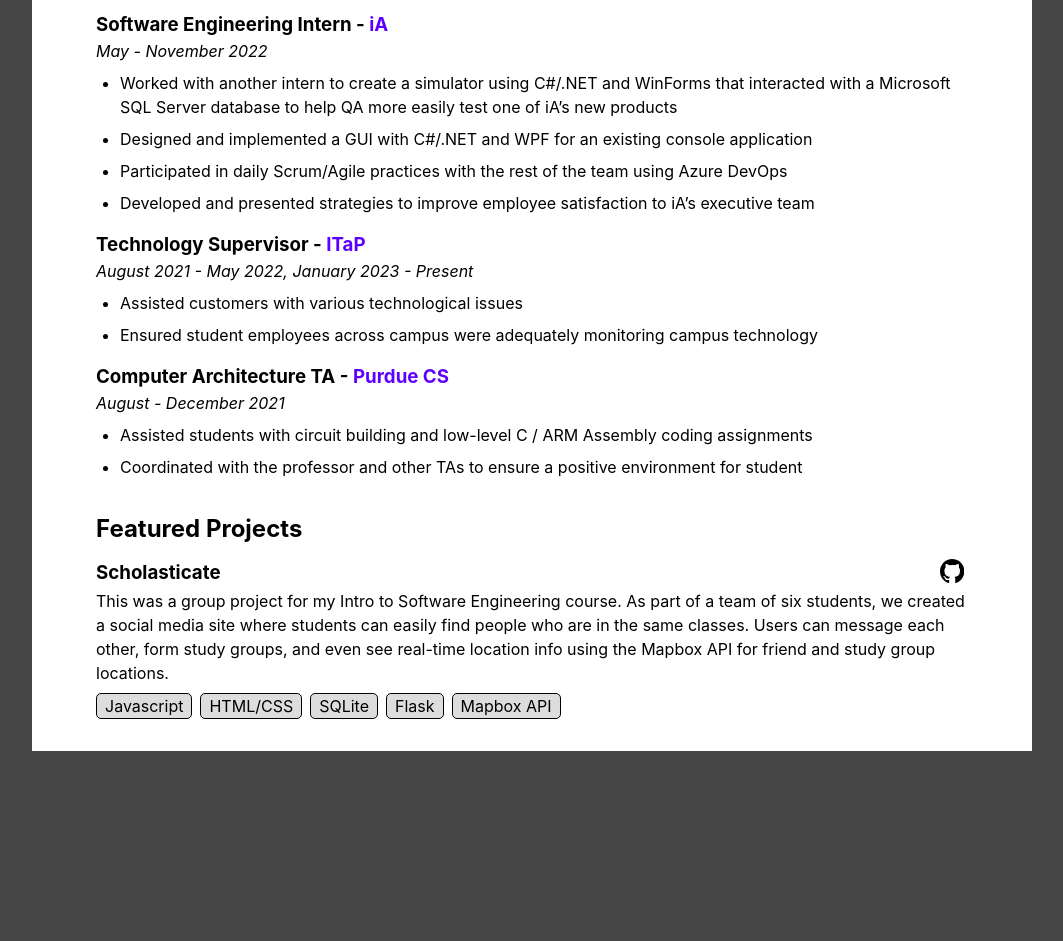
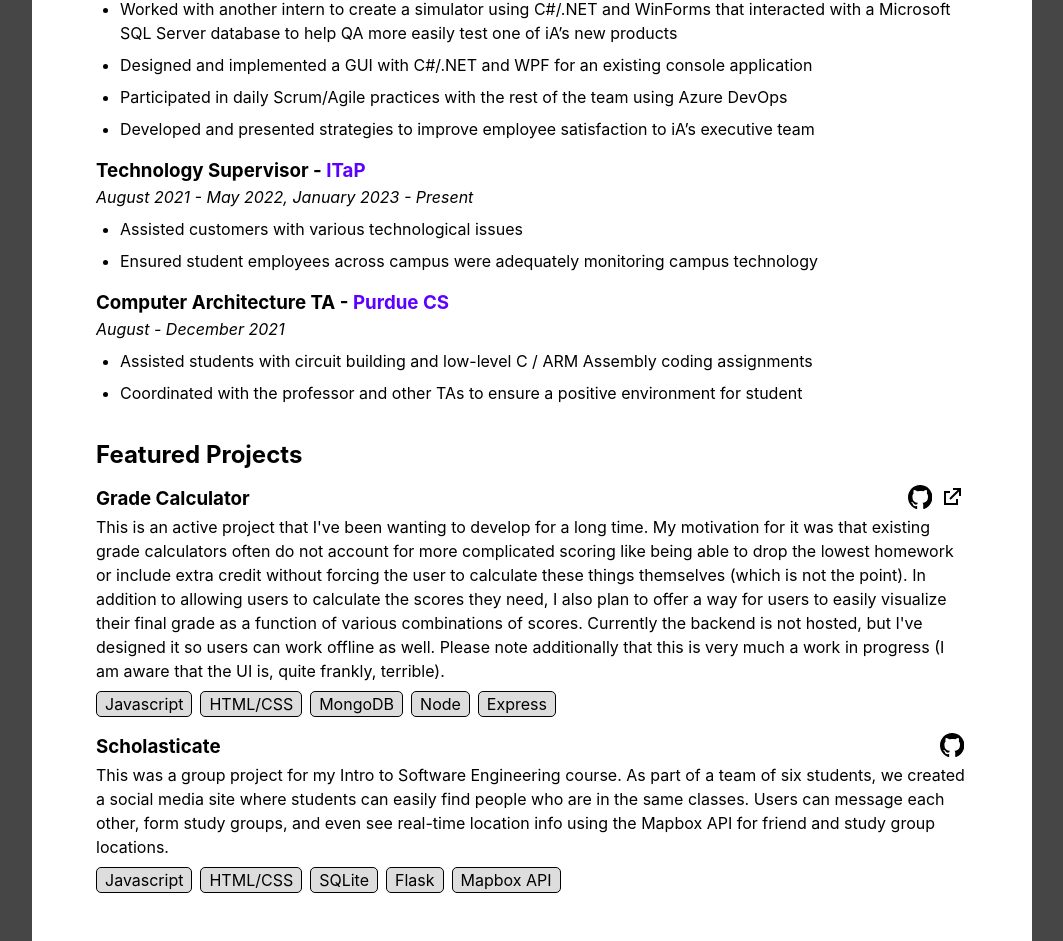
Before and after one commit to colstonstreit/site, a React (Create React App) app: page /#/ in a window 1280 px wide. Shown: the part 461-1402 px from the top of the page, without its empty margins (108-1171 px from the left). Before the commit the page ends 1212 px from the top, so only its background shows below. Built offline with nearby package versions, Linux system fonts and the light colour scheme.

Commit message:
Added grade calculator link

```diff
--- a/public/index.html
+++ b/public/index.html
@@ -10,7 +10,6 @@
       author="Colston Streit"
       keywords="Colston Streit Software Engineer Portfolio"
     />
-    <link rel="apple-touch-icon" href="%PUBLIC_URL%/logo192.png" />
     <!--
       manifest.json provides metadata used when your web app is installed on a
       user's mobile device or desktop. See https://developers.google.com/web/fundamentals/web-app-manifest/
--- a/src/Home.jsx
+++ b/src/Home.jsx
@@ -1,126 +1,194 @@
-import React from 'react';
-import { GitHubIcon } from './Icons';
+import React from "react";
+import { GitHubIcon, SeeLiveIcon } from "./Icons";
 
-function LinkButton({text, link}) {
-  return <button onClick={() => { window.open(link, '_blank'); return false; }}>{text}</button>
+function LinkButton({ text, link }) {
+  return (
+    <button
+      onClick={() => {
+        window.open(link, "_blank");
+        return false;
+      }}
+    >
+      {text}
+    </button>
+  );
 }
 
 function About() {
-  return <>
-    <section className='about'>
+  return (
+    <>
+      <section className="about">
         <h2>About Me</h2>
         <p>Hi! My name is Colston Streit, and I am a software engineer.</p>
         <p>
-        I am currently a senior at Purdue University, where I am majoring in Computer Science and Mathematics, with concentrations in Software Engineering, Systems Software, Security, Algorithmic Foundations, and Computational Science and Engineering. I am also minoring in Statistics, Biological Sciences, and Psychology.
+          I am currently a senior at Purdue University, where I am majoring in Computer Science and Mathematics, with
+          concentrations in Software Engineering, Systems Software, Security, Algorithmic Foundations, and Computational
+          Science and Engineering. I am also minoring in Statistics, Biological Sciences, and Psychology.
         </p>
         <p>
-        I have specialized in backend work in both my work experiences and school projects, but I am actively working on improving my frontend skills. I am currently looking for a position for after I graduate in May 2023.
+          I have specialized in backend work in both my work experiences and school projects, but I am actively working
+          on improving my frontend skills. I am currently looking for a position for after I graduate in May 2023.
         </p>
-      <div className='linkButtons'>
-        <LinkButton text="See My Resume" link="https://drive.google.com/file/d/1L7RFFOuvD2Uw1KL0K6oA8j5kxQZol2tn/view?usp=share_link"/>
-        <LinkButton text="See My Transcript" link="https://drive.google.com/file/d/1f7s7ZzVjoKKtCFHsQIxFUprbOt3pinDP/view?usp=share_link" />
+        <div className="linkButtons">
+          <LinkButton
+            text="See My Resume"
+            link="https://drive.google.com/file/d/1L7RFFOuvD2Uw1KL0K6oA8j5kxQZol2tn/view?usp=share_link"
+          />
+          <LinkButton
+            text="See My Transcript"
+            link="https://drive.google.com/file/d/1f7s7ZzVjoKKtCFHsQIxFUprbOt3pinDP/view?usp=share_link"
+          />
         </div>
       </section>
     </>
+  );
 }
 
-function Experience({children, title, company, companyLink, time}) {
-  return <div className='experience'>
-    <h3>{title} - <a href={companyLink} target="_blank">{company}</a></h3>
-    <span className='experienceTime'>{time}</span>
+function Experience({ children, title, company, companyLink, time }) {
+  return (
+    <div className="experience">
+      <h3>
+        {title} -{" "}
+        <a href={companyLink} target="_blank" rel="noopener noreferrer">
+          {company}
+        </a>
+      </h3>
+      <span className="experienceTime">{time}</span>
       {children}
     </div>
+  );
 }
 
 function RelevantExperience() {
-  return <section className="relevantExperience">
+  return (
+    <section className="relevantExperience">
       <h2>Relevant Work Experience</h2>
-    <Experience title="Software Engineering Intern" company="iA" companyLink="https://iarx.com/" time="May - November 2022">
+      <Experience
+        title="Software Engineering Intern"
+        company="iA"
+        companyLink="https://iarx.com/"
+        time="May - November 2022"
+      >
         <ul>
-        <li>Worked with another intern to create a simulator using C#/.NET and WinForms that interacted with a Microsoft SQL Server database to help QA more easily test one of iA’s new products</li>
+          <li>
+            Worked with another intern to create a simulator using C#/.NET and WinForms that interacted with a Microsoft
+            SQL Server database to help QA more easily test one of iA’s new products
+          </li>
           <li>Designed and implemented a GUI with C#/.NET and WPF for an existing console application</li>
           <li>Participated in daily Scrum/Agile practices with the rest of the team using Azure DevOps</li>
           <li>Developed and presented strategies to improve employee satisfaction to iA’s executive team</li>
         </ul>
       </Experience>
-    <Experience title="Technology Supervisor" company="ITaP" companyLink="https://www.itap.purdue.edu/about/index.html" time="August 2021 - May 2022, January 2023 - Present">
+      <Experience
+        title="Technology Supervisor"
+        company="ITaP"
+        companyLink="https://www.itap.purdue.edu/about/index.html"
+        time="August 2021 - May 2022, January 2023 - Present"
+      >
         <ul>
           <li>Assisted customers with various technological issues</li>
           <li>Ensured student employees across campus were adequately monitoring campus technology</li>
         </ul>
       </Experience>
-    <Experience title="Computer Architecture TA" company="Purdue CS" companyLink="https://www.cs.purdue.edu/index.html" time="August - December 2021">
+      <Experience
+        title="Computer Architecture TA"
+        company="Purdue CS"
+        companyLink="https://www.cs.purdue.edu/index.html"
+        time="August - December 2021"
+      >
         <ul>
           <li>Assisted students with circuit building and low-level C / ARM Assembly coding assignments</li>
           <li>Coordinated with the professor and other TAs to ensure a positive environment for student</li>
         </ul>
       </Experience>
     </section>
+  );
 }
 
-function FeaturedProject({title, tools, githubLink, liveLink, children}) {
-  return <div className="featuredProject">
+function FeaturedProject({ title, tools, githubLink, liveLink, children }) {
+  return (
+    <div className="featuredProject">
       <div className="projectTitleAndLinks">
         <h3 className="projectTitle">{title}</h3>
         <div className="projectLinks">
-        <GitHubIcon dest={githubLink}/>
-        {liveLink && <a href={liveLink}>See Live</a>}
+          <GitHubIcon dest={githubLink} />
+          {liveLink && <SeeLiveIcon dest={liveLink} />}
         </div>
       </div>
-    <div className="projectDescription">
-      {children}
-    </div>
+      <div className="projectDescription">{children}</div>
       <ul className="projectTools">
-      {tools.map(tool => (
-        <li class="projectTool" key={tool}>{tool}</li>
+        {tools.map((tool) => (
+          <li className="projectTool" key={tool}>
+            {tool}
+          </li>
         ))}
       </ul>
     </div>
+  );
 }
 
 function FeaturedProjects() {
-  return <div className="featuredProjects">
+  return (
+    <div className="featuredProjects">
+      <FeaturedProject
+        title="Grade Calculator"
+        tools={["Javascript", "HTML/CSS", "MongoDB", "Node", "Express"]}
+        githubLink={"https://github.com/colstonstreit/GradeCalculator"}
+        liveLink={"https://colstonstreit.github.io/GradeCalculator/"}
+      >
+        This is an active project that I've been wanting to develop for a long time. My motivation for it was that
+        existing grade calculators often do not account for more complicated scoring like being able to drop the lowest
+        homework or include extra credit without forcing the user to calculate these things themselves (which is not the
+        point). In addition to allowing users to calculate the scores they need, I also plan to offer a way for users to
+        easily visualize their final grade as a function of various combinations of scores. Currently the backend is not
+        hosted, but I've designed it so users can work offline as well. Please note additionally that this is very much
+        a work in progress (I am aware that the UI is, quite frankly, terrible).
+      </FeaturedProject>
       <FeaturedProject
         title="Scholasticate"
         tools={["Javascript", "HTML/CSS", "SQLite", "Flask", "Mapbox API"]}
         githubLink={"https://github.com/colstonstreit/CS-30700-Scholasticate"}
-      liveLink={""}>
-      This was a group project for my Intro to Software Engineering course. As part of a team of six students, we created a social media site where students can easily find people who are in the same classes. Users can message each other, form study groups, and even see real-time location info using the Mapbox API for friend and study group locations.
+        liveLink={""}
+      >
+        This was a group project for my Intro to Software Engineering course. As part of a team of six students, we
+        created a social media site where students can easily find people who are in the same classes. Users can message
+        each other, form study groups, and even see real-time location info using the Mapbox API for friend and study
+        group locations.
       </FeaturedProject>
     </div>
+  );
 }
 
-function OtherProject() {
-  return <div className="otherProject">
+// function OtherProject() {
+//   return <div className="otherProject"></div>;
+// }
 
-  </div>
-}
-
-function OtherProjects() {
-  return <div className="otherProjects">
-  </div>
-}
+// function OtherProjects() {
+//   return <div className="otherProjects"></div>;
+// }
 
 function Projects() {
-  return <section className="projects">
+  return (
+    <section className="projects">
       <h2>Featured Projects</h2>
       <FeaturedProjects></FeaturedProjects>
       {/* <h2>Other Noteworthy Projects</h2>
     <OtherProjects></OtherProjects> */}
     </section>
+  );
 }
 
 function Contact() {
-  return <>
-  </>
+  return <></>;
 }
 
-
 export default function Home() {
-  return <>
+  return (
+    <>
       <About></About>
       <RelevantExperience></RelevantExperience>
       <Projects></Projects>
       <Contact></Contact>
     </>
+  );
 }
--- a/src/Icons.jsx
+++ b/src/Icons.jsx
@@ -1,25 +1,52 @@
-import React from 'react';
+import React from "react";
 
-export function GitHubIcon({dest}) {
-  return <a className="github-link" href={dest} target="_blank">
+export function GitHubIcon({ dest }) {
+  return (
+    <a className="github-link" href={dest} target="_blank" rel="noopener noreferrer">
       <svg className="github-icon" viewBox="0 0 98 96" xmlns="http://www.w3.org/2000/svg">
         <title>GitHub Project</title>
         <path
-        fill-rule="evenodd"
-        clip-rule="evenodd"
+          fillRule="evenodd"
+          clipRule="evenodd"
           d="M48.854 0C21.839 0 0 22 0 49.217c0 21.756 13.993 40.172 33.405 46.69 2.427.49 3.316-1.059 3.316-2.362 0-1.141-.08-5.052-.08-9.127-13.59 2.934-16.42-5.867-16.42-5.867-2.184-5.704-5.42-7.17-5.42-7.17-4.448-3.015.324-3.015.324-3.015 4.934.326 7.523 5.052 7.523 5.052 4.367 7.496 11.404 5.378 14.235 4.074.404-3.178 1.699-5.378 3.074-6.6-10.839-1.141-22.243-5.378-22.243-24.283 0-5.378 1.94-9.778 5.014-13.2-.485-1.222-2.184-6.275.486-13.038 0 0 4.125-1.304 13.426 5.052a46.97 46.97 0 0 1 12.214-1.63c4.125 0 8.33.571 12.213 1.63 9.302-6.356 13.427-5.052 13.427-5.052 2.67 6.763.97 11.816.485 13.038 3.155 3.422 5.015 7.822 5.015 13.2 0 18.905-11.404 23.06-22.324 24.283 1.78 1.548 3.316 4.481 3.316 9.126 0 6.6-.08 11.897-.08 13.526 0 1.304.89 2.853 3.316 2.364 19.412-6.52 33.405-24.935 33.405-46.691C97.707 22 75.788 0 48.854 0z"
         />
       </svg>
     </a>
+  );
 }
 
 export function LinkedInIcon() {
-  return <a className="linkedIn-link" href="https://www.linkedin.com/in/colston-streit/" target="_blank">
-    <svg className="linkedIn-icon" viewBox="0 0 24 24" xmlns="http://www.w3.org/2000/svg"  >
+  return (
+    <a
+      className="linkedIn-link"
+      href="https://www.linkedin.com/in/colston-streit/"
+      target="_blank"
+      rel="noopener noreferrer"
+    >
+      <svg className="linkedIn-icon" viewBox="0 0 24 24" xmlns="http://www.w3.org/2000/svg">
         <title>LinkedIn</title>
         <path d="M16 8a6 6 0 0 1 6 6v7h-4v-7a2 2 0 0 0-2-2 2 2 0 0 0-2 2v7h-4v-7a6 6 0 0 1 6-6z"></path>
         <rect x="2" y="9" width="4" height="12"></rect>
         <circle cx="4" cy="4" r="2"></circle>
       </svg>
     </a>
+  );
 }
+
+export function SeeLiveIcon({ dest }) {
+  return (
+    <a className="see-live-link" href={dest} target="_blank" rel="noopener noreferrer">
+      <svg className="see-live-icon" viewBox="0 0 512 512" version="1.1" xmlns="http://www.w3.org/2000/svg">
+        <title>See Live</title>
+        <g id="Page-1" stroke="none" strokeWidth="1" fill="none" fillRule="evenodd">
+          <g id="icon" fill="#000000" transform="translate(85.333333, 64.000000)">
+            <path
+              d="M128,63.999444 L128,106.666444 L42.6666667,106.666667 L42.6666667,320 L256,320 L256,234.666444 L298.666,234.666444 L298.666667,362.666667 L4.26325641e-14,362.666667 L4.26325641e-14,64 L128,63.999444 Z M362.666667,1.42108547e-14 L362.666667,170.666667 L320,170.666667 L320,72.835 L143.084945,249.751611 L112.915055,219.581722 L289.83,42.666 L192,42.6666667 L192,1.42108547e-14 L362.666667,1.42108547e-14 Z"
+              id="Combined-Shape"
+            ></path>
+          </g>
+        </g>
+      </svg>
+    </a>
+  );
+}
--- a/src/main.css
+++ b/src/main.css
@@ -1,4 +1,6 @@
-*, *:before, *:after {
+*,
+*:before,
+*:after {
   margin: 0px;
   padding: 0px;
   box-sizing: border-box;
@@ -82,7 +84,7 @@
   border: 1px solid black;
   padding: 0 0.5em;
   border-radius: 5px;
-  background-color:#DDD;
+  background-color: #ddd;
 }
 
 .projectTitleAndLinks {
@@ -99,7 +101,13 @@
   height: 100%;
 }
 
-.github-icon, .linkedIn-icon {
+.featuredProject {
+  margin-bottom: 1rem;
+}
+
+.github-icon,
+.linkedIn-icon,
+.see-live-icon {
   display: inline-block;
   height: 1.5em;
 }
@@ -115,14 +123,14 @@
 .linkButtons button {
   border-radius: 5px;
   padding: 0.5rem;
-  background-color: #DDD;
+  background-color: #ddd;
   transition: background-color 0.25s ease-in-out;
   font-size: 0.9rem;
   cursor: pointer;
 }
 
 .linkButtons button:hover {
-  background-color: #EEE;
+  background-color: #eee;
 }
 
 @media (max-width: 500px) {
```
Also changed, not shown: src/App.js (+4 -10 lines), public/manifest.json. Lines whose indentation alone changed are shown as unchanged.
